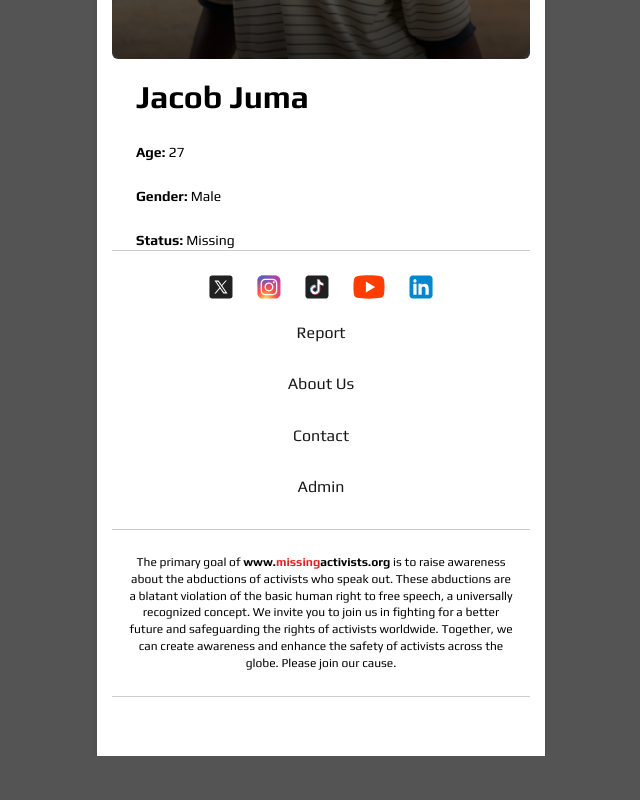
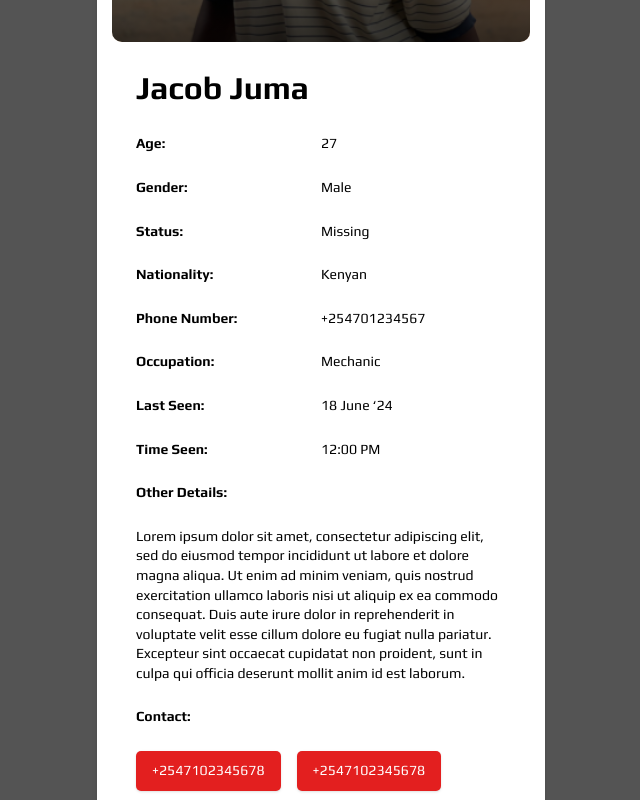
Before and after one commit to ShaYri12/Missing-Activists, a Next.js app: page /person/1 in a window 1280 px wide. Shown: the part 500-1300 px from the top of the page, without its empty margins (319-959 px from the left). Before the commit the page ends 1256 px from the top, so only its background shows below. Built offline with nearby package versions, Linux system fonts and the light colour scheme.

Commit message:
frontend done

```diff
--- a/src/app/person/[id]/page.tsx
+++ b/src/app/person/[id]/page.tsx
@@ -1,43 +1,70 @@
-'use client'
-import { useState } from 'react';
-import Footer from '../../components/Footer';
+"use client";
+import { useState } from "react";
+import Footer from "../../components/Footer";
 
 const PersonDetail = ({ params }: { params: { id: string } }) => {
-
-  const [searchTerm, setSearchTerm] = useState<string>(''); // State for search term
+  const [searchTerm, setSearchTerm] = useState<string>(""); // State for search term
 
   // Replace with actual data fetching logic based on id
   // For demonstration, using a static person object
   const people = [
     {
-      id: '1',
-      name: 'Jacob Juma',
-      gender: 'Male',
+      id: "1",
+      name: "Jacob Juma",
+      gender: "Male",
       age: 27,
-      image: '/assets/jacob.png',
-      status: 'Missing',
+      image: "/assets/jacob.png",
+      status: "Missing",
+      nationality: "Kenyan",
+      phoneNumber: "+254701234567",
+      occupation: "Mechanic",
+      lastSeen: "18 June ‘24",
+      timeSeen: "12:00 PM",
+      otherDetails:
+        "Lorem ipsum dolor sit amet, consectetur adipiscing elit, sed do eiusmod tempor incididunt ut labore et dolore magna aliqua. Ut enim ad minim veniam, quis nostrud exercitation ullamco laboris nisi ut aliquip ex ea commodo consequat. Duis aute irure dolor in reprehenderit in voluptate velit esse cillum dolore eu fugiat nulla pariatur. Excepteur sint occaecat cupidatat non proident, sunt in culpa qui officia deserunt mollit anim id est laborum.",
+      contact1: "+2547102345678",
+      contact2: "+2547102345678",
     },
     {
-      id: '2',
-      name: 'Mercy Linda',
-      gender: 'Female',
+      id: "2",
+      name: "Mercy Linda",
+      gender: "Female",
       age: 27,
-      image: '/assets/mercy.png',
-      status: 'Found',
+      image: "/assets/mercy.png",
+      status: "Found",
+      nationality: "Ugandan",
+      phoneNumber: "+256701234567",
+      occupation: "Teacher",
+      lastSeen: "12 July ‘24",
+      timeSeen: "10:30 AM",
+      otherDetails:
+        "Suspendisse potenti nullam ac tortor vitae purus faucibus ornare suspendisse sed nisi lacus. Vel facilisis volutpat est velit egestas dui id. Sagittis vitae et leo duis ut. Vitae justo eget magna fermentum iaculis eu non diam phasellus. Duis convallis convallis tellus id interdum velit laoreet id donec.",
+      contact1: "+2567102345678",
+      contact2: "+2567102345678",
     },
     {
-      id: '3',
-      name: 'John Kibe',
-      gender: 'Male',
+      id: "3",
+      name: "John Kibe",
+      gender: "Male",
       age: 27,
-      image: '/assets/john.png',
-      status: 'Deceased',
+      image: "/assets/john.png",
+      status: "Deceased",
+      nationality: "Tanzanian",
+      phoneNumber: "+255701234567",
+      occupation: "Engineer",
+      lastSeen: "30 May ‘24",
+      timeSeen: "3:45 PM",
+      otherDetails:
+        "Lorem ipsum dolor sit amet, consectetur adipiscing elit, sed do eiusmod tempor incididunt ut labore et dolore magna aliqua. Ut enim ad minim veniam, quis nostrud exercitation ullamco laboris nisi ut aliquip ex ea commodo consequat.",
+      contact1: "+2557102345678",
+      contact2: "+2557102345678",
     },
     // Add more people as needed
   ];
 
+
   // Find the person whose id matches with params.id
-  const person = people.find(person => person.id === params.id);
+  const person = people.find((person) => person.id === params.id);
 
   // If person not found, handle accordingly
   if (!person) {
@@ -45,24 +72,62 @@ const PersonDetail = ({ params }: { params: { id: string } }) => {
   }
 
   return (
-    <div className="min-h-screen px-[15px] py-[24px] text-[#000000] flex flex-col items-center justify-center bg-white">
+    <div className="min-h-screen w-full text-[#000000] flex flex-col items-center justify-center bg-white">
+      <div className="flex flex-col gap-[16px] px-[15px] py-[24px] w-full">
         <input
           type="text"
           placeholder="Search"
-        className="text-[14px] font-[400] leading-[19.6px] bg-[#EEF3F7] placeholder:text-[#000000] w-full rounded-[5px] py-[7px] px-[14px] mb-[15px]"
+          className="text-[14px] font-[400] leading-[19.6px] bg-[#EEF3F7] placeholder:text-[#000000] w-full rounded-[5px] py-[7px] px-[14px]"
           value={searchTerm}
           onChange={(e) => setSearchTerm(e.target.value)}
         />
-      <div className="bg-white overflow-hidden relative w-full max-w-md">
-        <div className="relative">
-          <img src={person.image} alt={person.name} className="w-full h-auto rounded-[10px] mb-4" />
-          <div className="absolute inset-0 bg-gradient-to-b from-transparent to-black opacity-80 rounded-md"></div>
+        <div className="flex flex-col gap-[24px] bg-white">
+          <div className="relative h-[400px]">
+            <img
+              src={person.image}
+              alt={person.name}
+              className="w-full h-full object-cover rounded-[10px]"
+            />
+            <div className="absolute inset-0 bg-gradient-to-b from-transparent h-auto to-black opacity-80 rounded-[10px]"></div>
           </div>
-        <div className='flex flex-col gap-[24px] px-[24px]'>
-          <h1 className="text-[32px] font-[700] leading-[44.8px]">{person.name}</h1>
-          <p className="text-[14px] font-[700] leading-[19.6px]">Age: <span className='font-[400]'>{person.age}</span></p>
-          <p className="text-[14px] font-[700] leading-[19.6px]">Gender: <span className='font-[400]'>{person.gender}</span></p>
-          <p className="text-[14px] font-[700] leading-[19.6px]">Status: <span className='font-[400]'>{person.status}</span></p>
+          <div className="flex flex-col px-[24px] gap-[24px]">
+            <h1 className="text-[32px] font-[700] leading-[44.8px]">
+              {person.name}
+            </h1>
+            <div className="grid grid-cols-2 gap-y-[24px] text-[14px] leading-[19.6px]">
+              <p className="font-[700] w-25">Age:</p>
+              <p className="font-[400]">{person.age}</p>
+              <p className="font-[700]">Gender:</p>
+              <p className="font-[400]">{person.gender}</p>
+              <p className="font-[700]">Status:</p>
+              <p className="font-[400]">{person.status}</p>
+              <p className="font-[700]">Nationality:</p>
+              <p className="font-[400]">{person.nationality}</p>
+              <p className="font-[700]">Phone Number:</p>
+              <p className="font-[400]">{person.phoneNumber}</p>
+              <p className="font-[700]">Occupation:</p>
+              <p className="font-[400]">{person.occupation}</p>
+              <p className="font-[700]">Last Seen:</p>
+              <p className="font-[400]">{person.lastSeen}</p>
+              <p className="font-[700]">Time Seen:</p>
+              <p className="font-[400]">{person.timeSeen}</p>
+            </div>
+            <div className="flex flex-col gap-[24px] text-[14px] leading-[19.6px]">
+              <p className="font-[700]">Other Details:</p>
+              <p className="font-[400]">{person.otherDetails}</p>
+            </div>
+            <div className="flex flex-col gap-[24px] text-[14px] leading-[19.6px]">
+              <p className="font-[700]">Contact:</p>
+              <div className="flex flex-wrap text-[#ffffff] font-[400] gap-[16px]">
+                <p className="py-[10px] px-[16px] rounded-[5px] shadow bg-[#E31F1F] ">
+                  {person.contact1}
+                </p>
+                <p className="py-[10px] px-[16px] rounded-[5px] shadow bg-[#E31F1F]">
+                  {person.contact2}
+                </p>
+              </div>
+            </div>
+          </div>
         </div>
       </div>
       <Footer />
```
Lines whose indentation alone changed are shown as unchanged.
